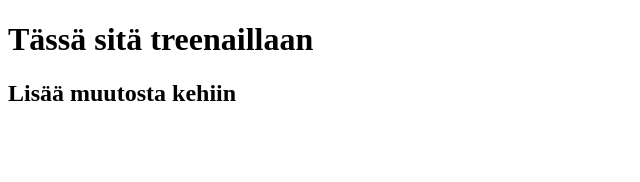
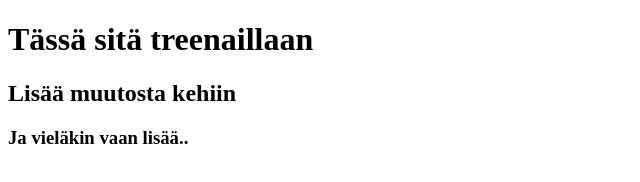
Before and after one commit to r00sa1/omaharjoitus, a plain HTML site: page index.html in a window 1280 px wide. Shown: the whole page, without its empty margins (0-640 px from the left). Drawn offline with Linux system fonts and the light colour scheme.

Commit message:
COMMIT
Täältä tullaan

```diff
--- a/index.html
+++ b/index.html
@@ -12,6 +12,7 @@
     <body>
         <h1>Tässä sitä treenaillaan</h1>
         <h2>Lisää muutosta kehiin</h2>
+        <h3>Ja vieläkin vaan lisää..</h3>
 
         <script src="" async defer></script>
     </body>
```
